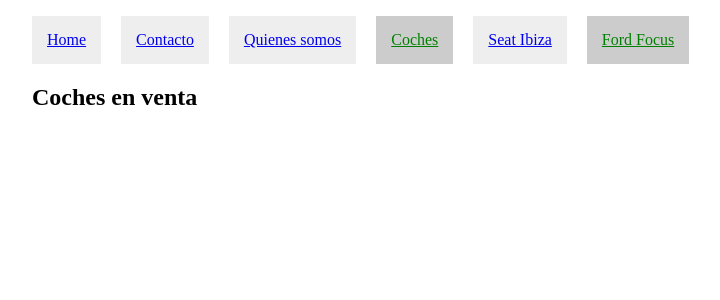
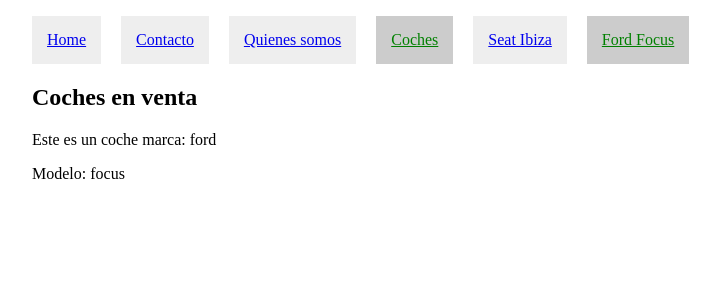
Before and after one commit to midesweb/ejemplos_rutas_angular, an Angular app: page /coches/ford/focus in a window 1280 px wide. Shown: the top 300 px of the page, without its empty margins (16-736 px from the left). Built offline with nearby package versions, Linux system fonts and the light colour scheme.

Commit message:
Aproximación con snapshot

```diff
--- a/src/app/coches/coches.component.html
+++ b/src/app/coches/coches.component.html
@@ -1,3 +1,12 @@
 <h1>
   Coches en venta
 </h1>
+<div *ngIf="!coche; else muestraCoche">No tengo coche</div>
+<ng-template #muestraCoche>
+  <p>
+    Este es un coche marca: {{coche.marca}}
+  </p>
+  <p>
+    Modelo: {{coche.modelo}}
+  </p>
+</ng-template>
--- a/src/app/coches/coches.component.ts
+++ b/src/app/coches/coches.component.ts
@@ -1,4 +1,5 @@
 import { Component, OnInit } from '@angular/core';
+import { ActivatedRoute } from '@angular/router';
 
 @Component({
   selector: 'app-coches',
@@ -6,10 +7,17 @@ import { Component, OnInit } from '@angular/core';
   styleUrls: ['./coches.component.css']
 })
 export class CochesComponent implements OnInit {
+  coche: {marca: string, modelo: string};
 
-  constructor() { }
+  constructor(private rutaActiva: ActivatedRoute) { }
 
   ngOnInit() {
+    if (this.rutaActiva.snapshot.params.marca && this.rutaActiva.snapshot.params.modelo) {
+      this.coche = {
+        marca: this.rutaActiva.snapshot.params.marca,
+        modelo: this.rutaActiva.snapshot.params.modelo
+      };
+    }
   }
 
 }
```
